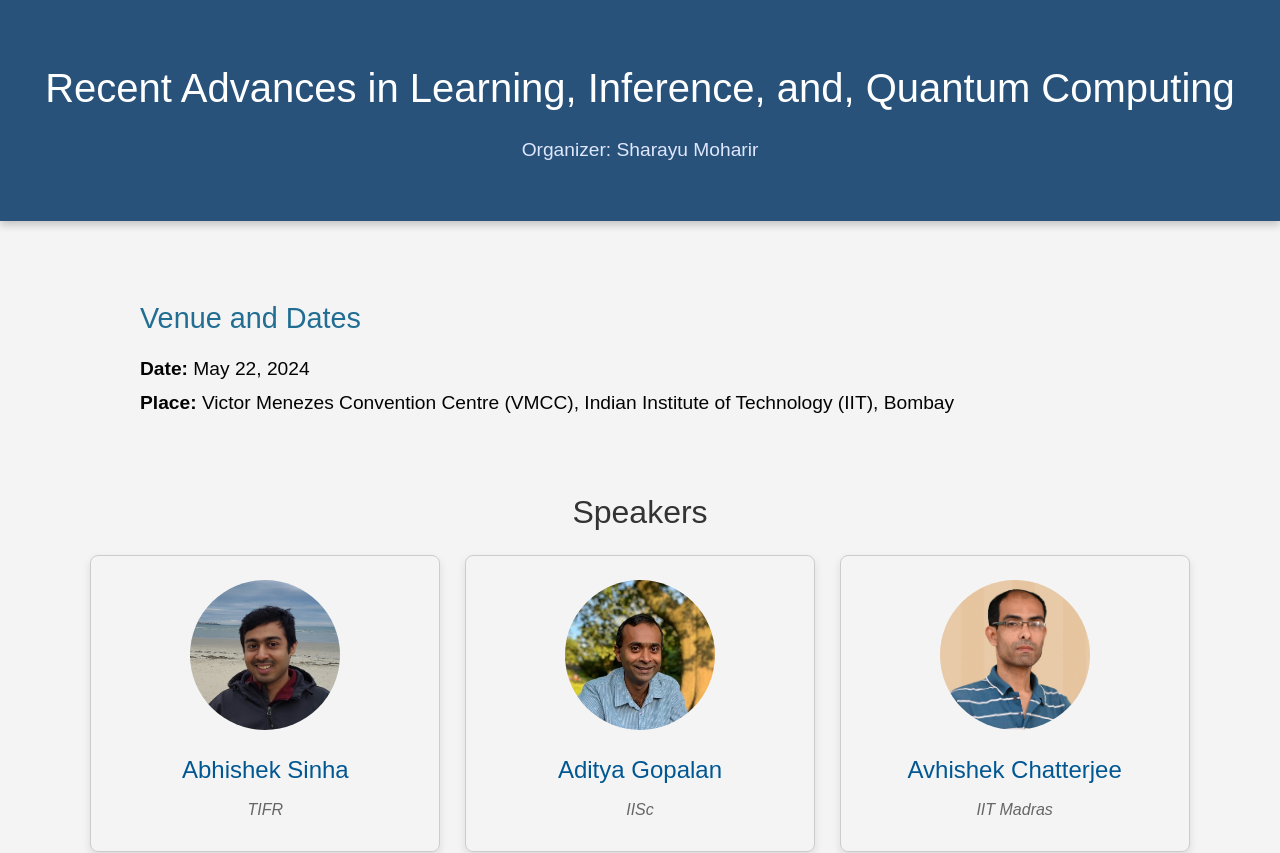
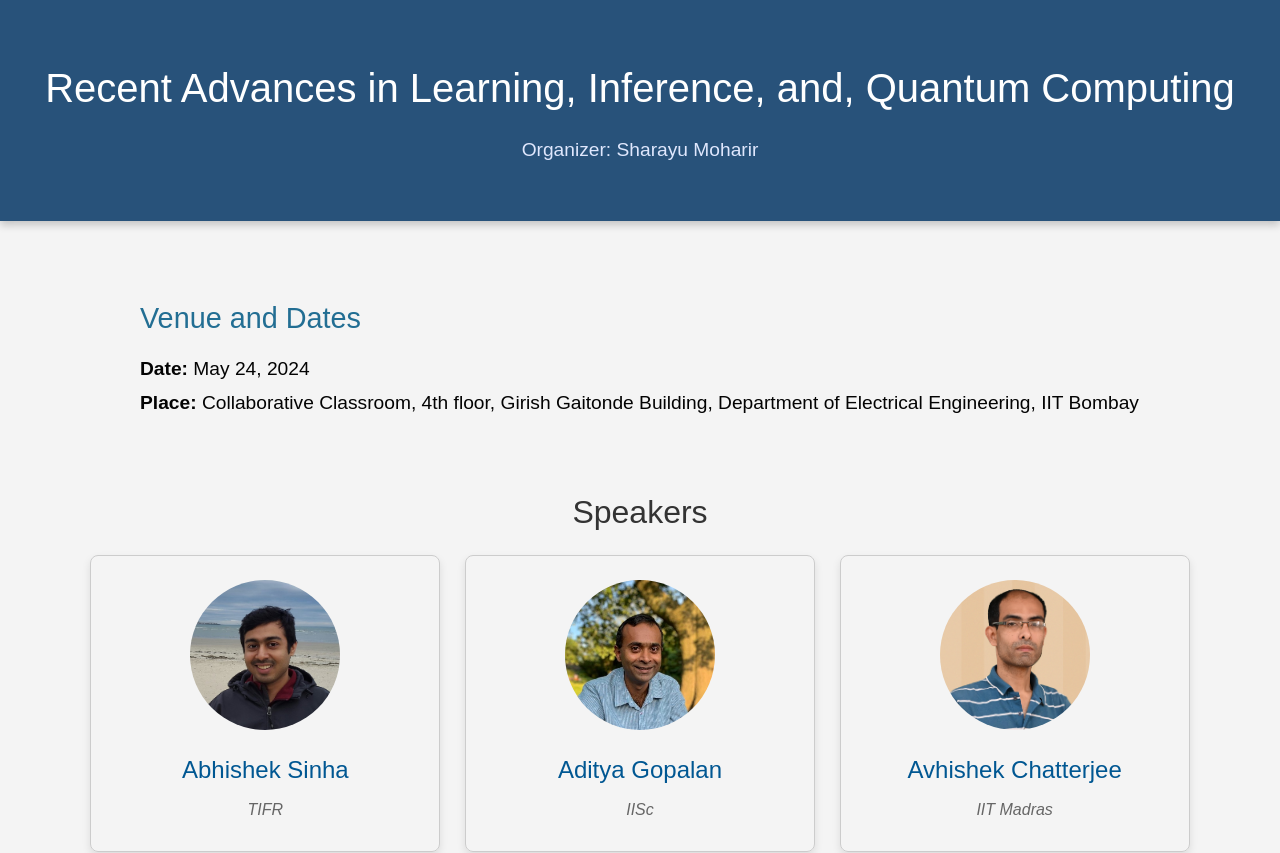
Before and after one commit to Umesh3833/WorkshopDemo, a React (Create React App) app: page / in a window 1280 px wide. Shown: the top 853 px of the page. Built offline with nearby package versions, Linux system fonts and the light colour scheme.

Commit message:
Added Venue and Dates

```diff
--- a/src/Venue.js
+++ b/src/Venue.js
@@ -4,8 +4,8 @@ function Venue() {
   return (
     <section className="venue-section">
       <h2 className="venue-title">Venue and Dates</h2>
-      <p className="event-date"><strong>Date: </strong> May 22, 2024</p>
-      <p className="venue-info"><strong>Place: </strong> Victor Menezes Convention Centre (VMCC), Indian Institute of Technology (IIT), Bombay</p>
+      <p className="event-date"><strong>Date: </strong> May 24, 2024</p>
+      <p className="venue-info"><strong>Place: </strong> Collaborative Classroom, 4th floor, Girish Gaitonde Building, Department of Electrical Engineering, IIT Bombay</p>
     </section>
   );
 }
```
